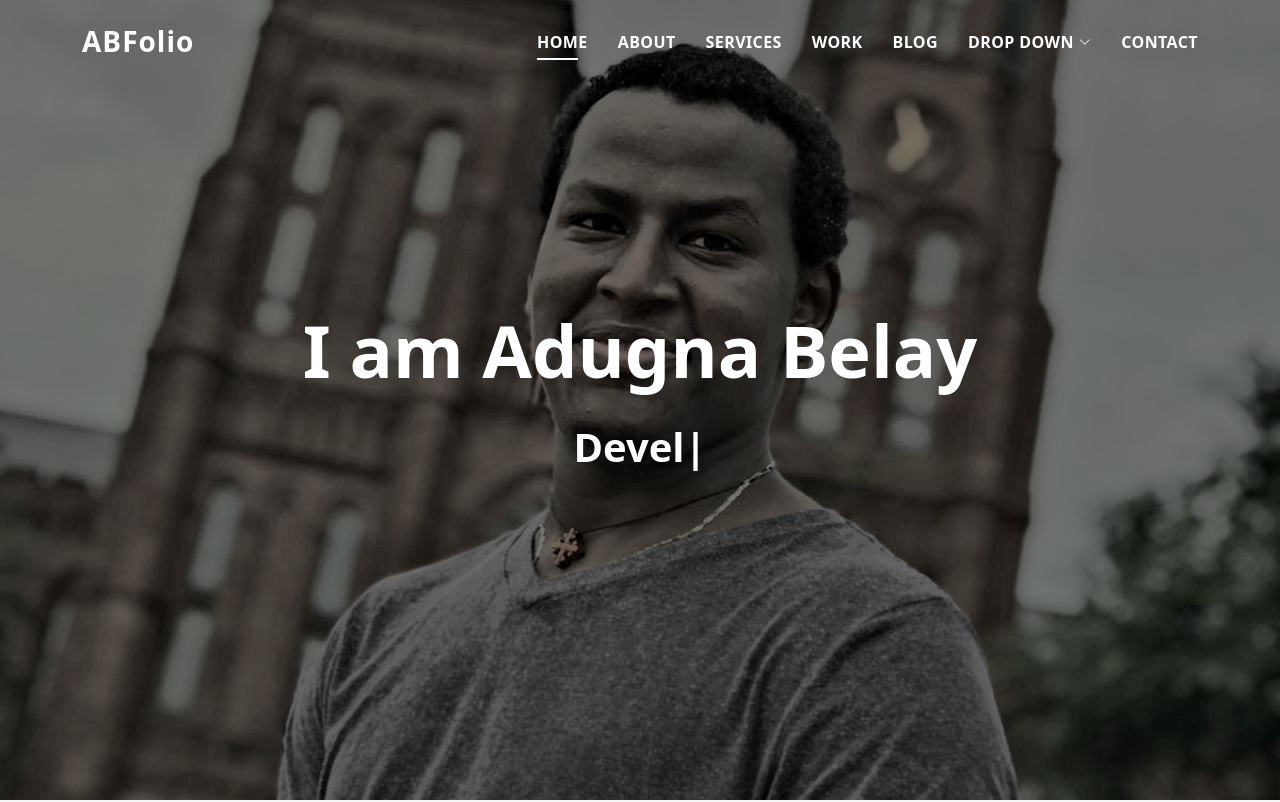
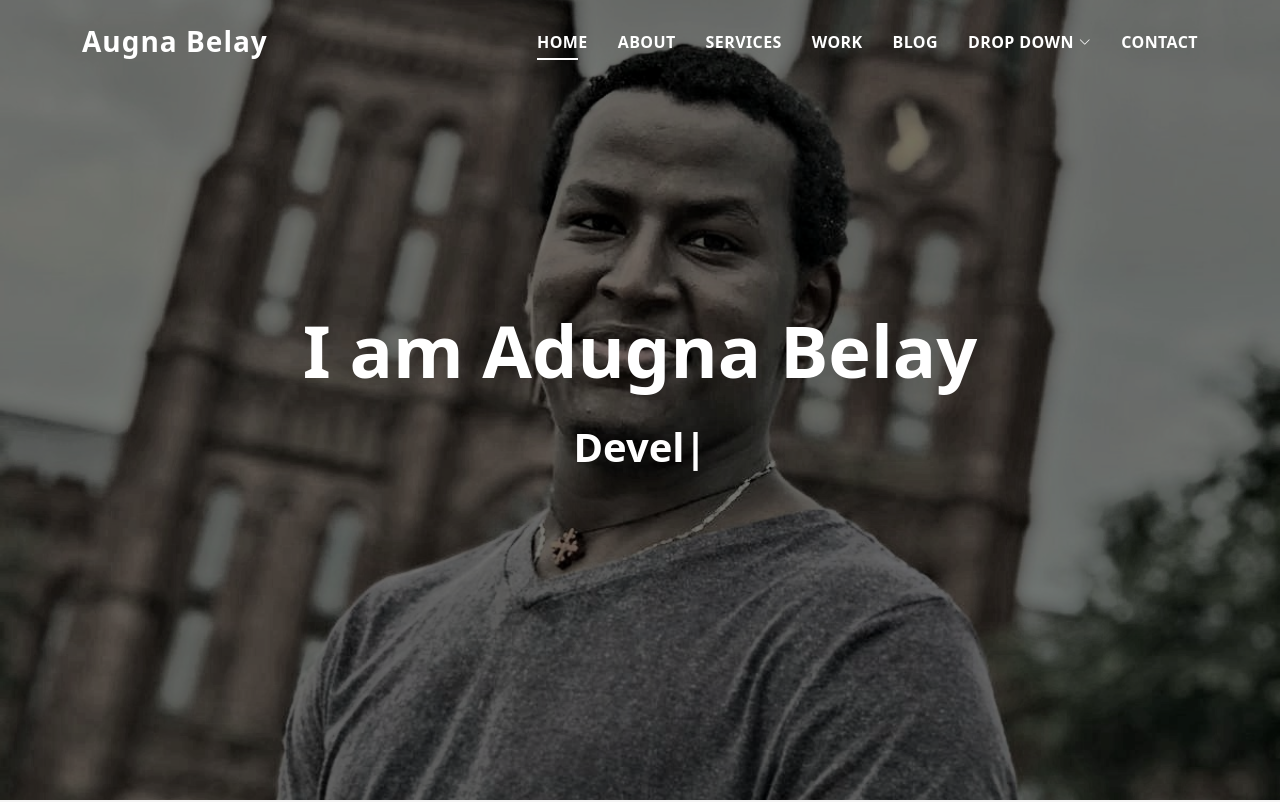
Before and after one commit to Adugenet97/Adugnaportfolio, a plain HTML site: page index.html in a window 1280 px wide. Shown: the top 802 px of the page. Drawn offline with Linux system fonts and the light colour scheme.

Commit message:
Update index.html

```diff
--- a/index.html
+++ b/index.html
@@ -37,7 +37,7 @@
   <header id="header" class="fixed-top">
     <div class="container d-flex align-items-center justify-content-between">
 
-      <h1 class="logo"><a href="index.html">ABFolio</a></h1>
+      <h1 class="logo"><a href="index.html">Augna Belay</a></h1>
       <!-- Uncomment below if you prefer to use an image logo -->
       <!-- <a href="index.html" class="logo"><img src="assets/img/logo.png" alt="" class="img-fluid"></a>-->
 
```
